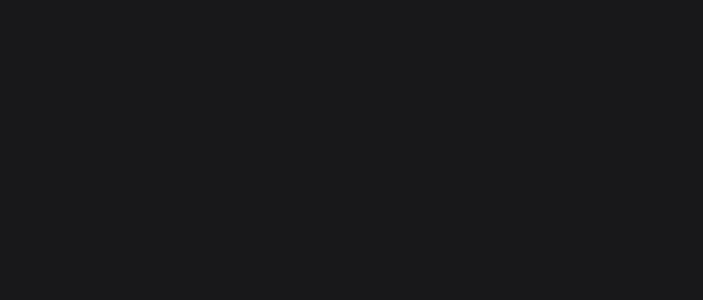
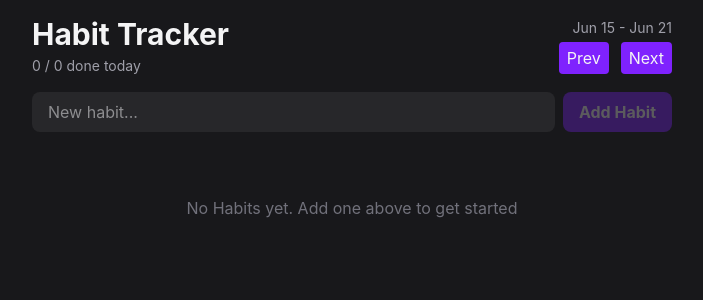
Before and after one commit to SilverSins3006/HabbitTrackerTutorial, a React (Vite) app: page / in a window 1280 px wide. Shown: the top 300 px of the page, without its empty margins (288-991 px from the left). Built offline with nearby package versions, Linux system fonts and the light colour scheme.

Commit message:
added code to clean up functionality, RUNNING

```diff
--- a/src/App.tsx
+++ b/src/App.tsx
@@ -1,24 +1,31 @@
+import { useState } from "react"
+import { Header } from "./Components/Header"
+import { HabitForm } from "./Components/HabitForm"
+import { HabitList } from "./Components/HabitList"
+import { HabitProvider } from "./context/HabitProvider"
+import {
+  startOfWeek,
+  endOfWeek,
+  addWeeks,
+  eachDayOfInterval,
+} from "date-fns"
 
-import { Header }   from "./Components/Header";
-import { HabitForm } from "./Components/HabitForm";
-import { HabitList } from "./Components/HabitList";
-import { HabitProvider } from "./context/HabitProvider";
+export default function App() {
+  const [weekOffset, setWeekOffset] = useState(0)
+  const week = addWeeks(new Date(), weekOffset)
 
-
-export default function App(){
-  //<h1 className="text-Green-1200" >Habbit Tracker</h1>
-
-
+  const visibleDates = eachDayOfInterval({
+    start: startOfWeek(week, { weekStartsOn: 1 }),
+    end: endOfWeek(week, { weekStartsOn: 1 }),
+  })
 
   return (
-    <div className="max-w-2x1 mx-auto p-4 flex flex-col gap-4">
-    <HabitProvider>
-    <Header />
-    <HabitForm  />
-    <HabitList
-     />
-     </HabitProvider>
-  </div>
+    <div className="max-w-2xl mx-auto p-4 flex flex-col gap-4">
+      <HabitProvider>
+        <Header visibleDates={visibleDates} />
+        <HabitForm />
+        <HabitList />
+      </HabitProvider>
+    </div>
   )
 }
-// https://github.com/SilverSins3006/HabbitTrackerTutorial.git
--- a/src/Components/HabitForm.tsx
+++ b/src/Components/HabitForm.tsx
@@ -1,6 +1,6 @@
 import{Button} from "./Button"
 import{ useState } from "react"
-import{  useHabits} from "../context/HabitProvider"
+import{  useHabits} from "../context/useHabits"
 
 
 export function HabitForm(){
--- a/src/Components/Header.tsx
+++ b/src/Components/Header.tsx
@@ -1,17 +1,31 @@
 import { Button } from "./Button";
+import {isToday } from "date-fns"
+import { useHabits } from "../context/useHabits";
+import {format} from "date-fns";
 
-export function Header() {
+type HeaderProps = {
+  visibleDates: Date[];
+}
+
+export function Header({visibleDates}: HeaderProps) {
+  const { habits } = useHabits();
+  const doneToday = habits.filter(habit =>
+    habit.completions.some(c => isToday(c))
+).length;
+const dateRange = `${format(visibleDates[0], "MMM d")}
+ - ${format(visibleDates.at(-1)!, "MMM d")}`;
+
   return (
   <header className="flex items-center
   justify-between">
     <div className="flex flex-col gap-1">
       <h1 className="text-3xl font-bold">Habit
       Tracker</h1>
-      <span className= " text-zinc-400 text-sm"> 1 / 1 done today</span>
+      <span className= " text-zinc-400 text-sm"> {doneToday} / {habits.length} done today</span>
     </div>
 
-    <div className="flex flex-col gap-1 items-end">
-      <span> Apr 6 - Apr 12 </span>
+    <div className = "flex flex-col gap-1 items-end">
+      <span className="text-zinc-400 text-sm"> {dateRange} </span>
       <div className="flex items-center gap-3">
         <Button >Prev</Button>
         <Button >Next</Button>
--- a/src/context/HabitProvider.tsx
+++ b/src/context/HabitProvider.tsx
@@ -39,10 +39,11 @@
       }
 
 
-
+return (
    <HabitContext.Provider
       value={{ habits, addHabit, toggleHabit, deleteHabit }}
     >
       {children}
     </HabitContext.Provider>
+)
 }
--- a/src/context/useHabits.tsx
+++ b/src/context/useHabits.tsx
@@ -1,5 +1,9 @@
 import{ createContext,useContext} from "react"
-export type Habit = {id: string; name: string; completions: Date[]}
+export type Habit = {
+    id: string;
+    name: string;
+    completions: Date[]
+}
 
 type Context ={
 
```
